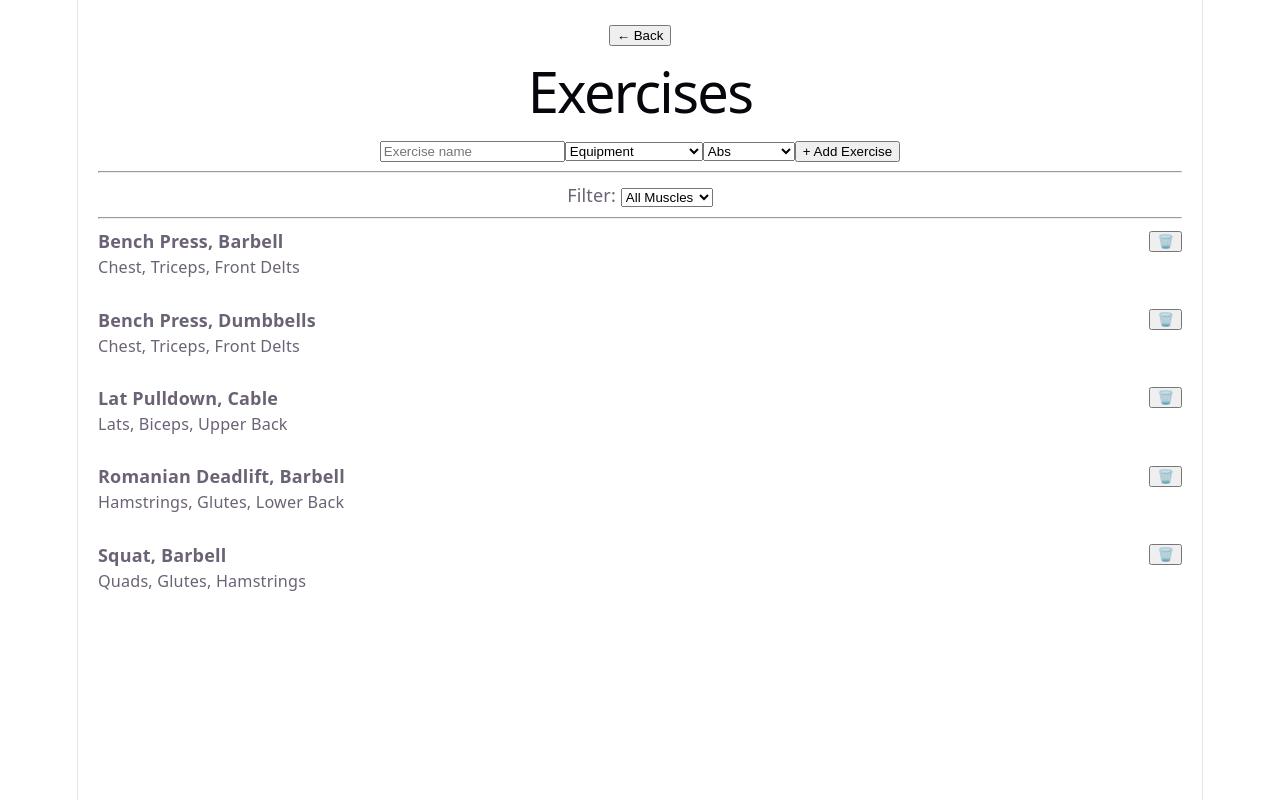
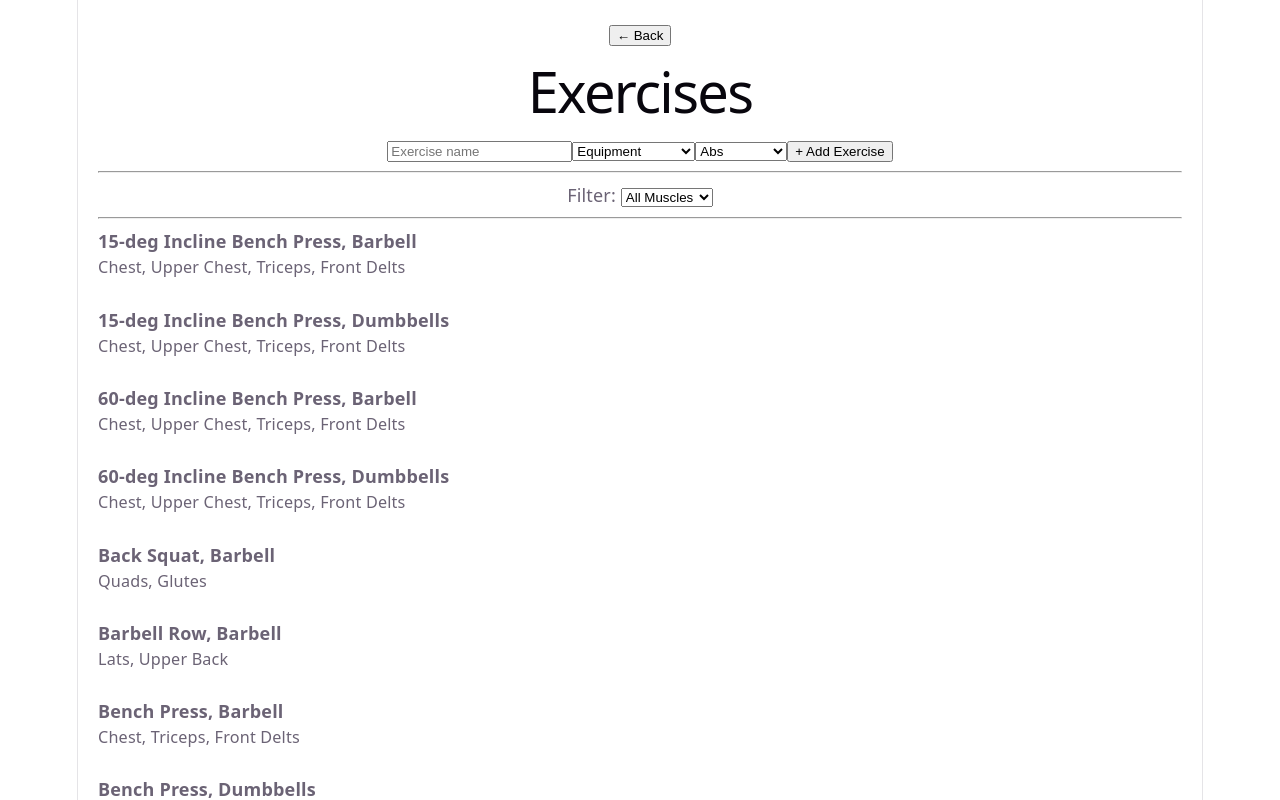
Before and after one commit to ihgold487/workout-app, a React (Vite) app: page / in a window 1280 px wide. Both pictures are taken after a click on the button "Manage Exercises". Shown: the top 800 px of the page. Built offline with nearby package versions, Linux system fonts and the light colour scheme.

Commit message:
Expand exercise library and improve seed migration behavior

```diff
--- a/src/App.jsx
+++ b/src/App.jsx
@@ -7,7 +7,7 @@ import ExerciseView from "./components/ExerciseView"
 
 // STORAGE VERSION
 const STORAGE_VERSION =
-  1
+  5
 
 const APP_VERSION =
   "0.15"
@@ -35,10 +35,7 @@ export default function App() {
     // STORAGE MIGRATIONS
     useEffect(() => {
 
-      if (
-        savedStorageVersion <
-        STORAGE_VERSION
-      ) {
+      if (savedStorageVersion < STORAGE_VERSION) {
 
         console.log(
           "Migrating storage:",
@@ -47,11 +44,12 @@ export default function App() {
           STORAGE_VERSION
         )
 
+        localStorage.removeItem("exerciseLibrary")
+        localStorage.removeItem("equipmentOptions")
+
         localStorage.setItem(
           "storageVersion",
-          JSON.stringify(
-            STORAGE_VERSION
-          )
+          JSON.stringify(STORAGE_VERSION)
         )
 
       }
@@ -240,23 +238,23 @@ export default function App() {
       const missingBuiltins =
         seedExercises.filter(
           seed =>
+
             !saved.some(
+
               ex =>
 
-                ex.name === seed.name
-
-                &&
-
-                ex.equipment?.[0]
-                ===
-                seed.equipment?.[0]
+                ex.id ===
+                seed.id
 
             )
         )
 
       return [
+
         ...saved,
+
         ...missingBuiltins
+
       ]
 
     })
--- a/src/components/ExerciseView.jsx
+++ b/src/components/ExerciseView.jsx
@@ -19,7 +19,7 @@ const muscleGroups = [
 
 import { useState } from "react"
 
-import { equipmentOptions } from "../data/seedExercises"
+import { equipmentOptions } from "../data/seedEquipment"
 
 export default function ExerciseView({
   exerciseLibrary,
@@ -317,28 +317,19 @@ export default function ExerciseView({
 
                     </div>
 
+                    {!exercise.builtin && (
                       <button
-
                         onClick={() =>
-
                           setExerciseLibrary(
-
                             exerciseLibrary.filter(
-                            e =>
-                              e.id
-                              !==
-                              exercise.id
+                              e => e.id !== exercise.id
                             )
-
                           )
-
                         }
-
                       >
-
                         🗑️
-
                       </button>
+                    )}
 
                   </div>
 
--- /dev/null
+++ b/src/data/seedEquipment.js
@@ -0,0 +1,18 @@
+// BUILT-IN EQUIPMENT LIBRARY
+
+export const equipmentOptions = [
+
+  "Barbell",
+  "Dumbbells",
+  "Cable",
+  "Machine",
+  "Bodyweight",
+  "EZ Curl Bar",
+  "Trap Bar",
+  "Smith Machine",
+  "Resistance Band",
+  "Landmine",
+  "Bench",
+  "Pullup Bar"
+
+]
--- a/src/data/seedExercises.js
+++ b/src/data/seedExercises.js
@@ -1,65 +1,79 @@
-// BUILT-IN EXERCISE LIBRARY
-
 export const seedExercises = [
 
-  {
-    id: 1,
-    name: "Bench Press",
-    equipment: ["Barbell"],
-    muscles: ["Chest","Triceps","Front Delts"],
-    builtin: true
-  },
+{  id: 1, name:"Bench Press", equipment:["Barbell"], muscles:["Chest","Triceps","Front Delts"], builtin: true },
+{  id: 2, name:"Bench Press", equipment:["Dumbbells"], muscles:["Chest","Triceps","Front Delts"], builtin: true },
+{  id: 3, name:"Incline Bench Press", equipment:["Barbell"], muscles:["Chest", "Upper Chest","Triceps","Front Delts"], builtin: true },
+{  id: 4, name:"Incline Bench Press", equipment:["Dumbbells"], muscles:["Chest", "Upper Chest","Triceps","Front Delts"], builtin: true },
+{  id: 5, name:"15-deg Incline Bench Press", equipment:["Barbell"], muscles:["Chest", "Upper Chest","Triceps","Front Delts"], builtin: true },
+{  id: 6, name:"15-deg Incline Bench Press", equipment:["Dumbbells"], muscles:["Chest", "Upper Chest","Triceps","Front Delts"], builtin: true },
+{  id: 7, name:"60-deg Incline Bench Press", equipment:["Barbell"], muscles:["Chest", "Upper Chest","Triceps","Front Delts"], builtin: true },
+{  id: 8, name:"60-deg Incline Bench Press", equipment:["Dumbbells"], muscles:["Chest", "Upper Chest","Triceps","Front Delts"], builtin: true },
+{  id: 9, name:"Decline Bench Press", equipment:["Barbell"], muscles:["Chest", "Lower Chest","Triceps","Front Delts"], builtin: true },
+{  id: 10, name:"Decline Bench Press", equipment:["Dumbbells"], muscles:["Chest", "Lower Chest","Triceps","Front Delts"], builtin: true },
+{  id: 11, name:"Chest Fly", equipment:["Cable"], muscles:["Chest"], builtin: true },
+{  id: 12, name:"Chest Fly", equipment:["Dumbbells"], muscles:["Chest"], builtin: true },
+{  id: 13, name:"Incline Chest Fly", equipment:["Dumbbells"], muscles:["Chest", "Upper Chest"], builtin: true },
+{  id: 14, name:"Decline Chest Fly", equipment:["Dumbbells"], muscles:["Chest", "Lower Chest"], builtin: true },
+{  id: 15, name:"Pushup", equipment:["Bodyweight"], muscles:["Chest","Triceps"], builtin: true },
 
-  {
-    id: 2,
-    name: "Bench Press",
-    equipment: ["Dumbbells"],
-    muscles: ["Chest","Triceps","Front Delts"],
-    builtin: true
-  },
+{  id: 16, name:"Overhead Press", equipment:["Barbell"], muscles:["Front Delts","Triceps"], builtin: true },
+{  id: 17, name:"Shoulder Press", equipment:["Dumbbells"], muscles:["Front Delts","Triceps"], builtin: true },
+{  id: 18, name:"Lateral Raise", equipment:["Dumbbells"], muscles:["Side Delts"], builtin: true },
+{  id: 19, name:"Lateral Raise", equipment:["Cable"], muscles:["Side Delts"], builtin: true },
+{  id: 20, name:"Rear Delt Fly", equipment:["Dumbbells"], muscles:["Rear Delts","Upper Back"], builtin: true },
+{  id: 21, name:"Rear Delt Fly", equipment:["Cable"], muscles:["Rear Delts","Upper Back"], builtin: true },
+{  id: 22, name:"Face Pull", equipment:["Cable"], muscles:["Rear Delts","Upper Back"], builtin: true },
 
-  {
-    id: 3,
-    name: "Squat",
-    equipment: ["Barbell"],
-    muscles: ["Quads","Glutes","Hamstrings"],
-    builtin: true
-  },
+{  id: 23, name:"Barbell Row", equipment:["Barbell"], muscles:["Lats","Upper Back"], builtin: true },
+{  id: 24, name:"One Arm Row", equipment:["Dumbbells"], muscles:["Lats","Upper Back"], builtin: true },
+{  id: 25, name:"One Arm High Row", equipment:["Dumbbells"], muscles:["Lats","Upper Back"], builtin: true },
+{  id: 26, name:"Seated Cable Row", equipment:["Cable"], muscles:["Upper Back", "Lats"], builtin: true },
+{  id: 27, name:"Seated Cable Row, Wide Grip", equipment:["Cable"], muscles:["Upper Back", "Lats"], builtin: true },
+{  id: 28, name:"Seated Cable Row, Wide Neutral Grip", equipment:["Cable"], muscles:["Upper Back", "Lats"], builtin: true },
+{  id: 29, name:"Seated Cable Row, Supinated Grip", equipment:["Cable"], muscles:["Upper Back", "Lats"], builtin: true },
+{  id: 30, name:"Lat Pulldown", equipment:["Cable"], muscles:["Lats","Biceps"], builtin: true },
+{  id: 31, name:"Lat Pulldown, Wide Grip", equipment:["Cable"], muscles:["Lats","Biceps"], builtin: true },
+{  id: 32, name:"Lat Pulldown, Wide Neutral Grip", equipment:["Cable"], muscles:["Lats","Biceps"], builtin: true },
+{  id: 33, name:"Lat Pulldown, Narrow Grip", equipment:["Cable"], muscles:["Lats","Biceps"], builtin: true },
+{  id: 34, name:"Lat Pulldown, Supinated Grip", equipment:["Cable"], muscles:["Lats","Biceps"], builtin: true },
+{  id: 35, name:"Pullup", equipment:["Bodyweight"], muscles:["Lats","Biceps"], builtin: true },
+{  id: 36, name:"Chinup", equipment:["Bodyweight"], muscles:["Lats","Biceps"], builtin: true },
+{  id: 37, name:"Shrug", equipment:["Barbell"], muscles:["Upper Traps"], builtin: true },
+{  id: 38, name:"Shrug", equipment:["Dumbbells"], muscles:["Upper Traps"], builtin: true },
 
-  {
-    id: 4,
-    name: "Lat Pulldown",
-    equipment: ["Cable"],
-    muscles: ["Lats","Biceps","Upper Back"],
-    builtin: true
-  },
+{  id: 39, name:"Curl", equipment:["Barbell"], muscles:["Biceps"], builtin: true },
+{  id: 40, name:"Curl", equipment:["Dumbbells"], muscles:["Biceps"], builtin: true },
+{  id: 41, name:"Hammer Curl", equipment:["Dumbbells"], muscles:["Biceps","Forearms"], builtin: true },
+{  id: 42, name:"Cable Curl", equipment:["Cable"], muscles:["Biceps"], builtin: true },
 
-  {
-    id: 5,
-    name: "Romanian Deadlift",
-    equipment: ["Barbell"],
-    muscles: ["Hamstrings","Glutes","Lower Back"],
-    builtin: true
-  }
+{  id: 43, name:"Skull Crusher", equipment:["EZ Curl Bar"], muscles:["Triceps"], builtin: true },
+{  id: 44, name:"Tricep Pushdown", equipment:["Cable"], muscles:["Triceps"], builtin: true },
+{  id: 45, name:"Overhead Tricep Extension", equipment:["Cable"], muscles:["Triceps"], builtin: true },
+
+{  id: 46, name:"Back Squat", equipment:["Barbell"], muscles:["Quads","Glutes"], builtin: true },
+{  id: 47, name:"Front Squat", equipment:["Barbell"], muscles:["Quads","Glutes"], builtin: true },
+{  id: 48, name:"Goblet Squat", equipment:["Dumbbells"], muscles:["Quads","Glutes"], builtin: true },
+{  id: 49, name:"Walking Lunge", equipment:["Dumbbells"], muscles:["Quads","Glutes"], builtin: true },
+{  id: 50, name:"Bulgarian Split Squat", equipment:["Dumbbells"], muscles:["Quads","Glutes"], builtin: true },
+{  id: 51, name:"Step Up", equipment:["Dumbbells"], muscles:["Glutes","Quads"], builtin: true },
+
+{  id: 52, name:"Deadlift", equipment:["Barbell"], muscles:["Hamstrings","Glutes","Upper Back"], builtin: true },
+{  id: 53, name:"Romanian Deadlift", equipment:["Barbell"], muscles:["Hamstrings","Glutes"], builtin: true },
+{  id: 54, name:"Romanian Deadlift", equipment:["Dumbbells"], muscles:["Hamstrings","Glutes"], builtin: true },
+{  id: 55, name:"Hip Thrust", equipment:["Barbell"], muscles:["Glutes"], builtin: true },
+{  id: 56, name:"Glute Bridge", equipment:["Bodyweight"], muscles:["Glutes"], builtin: true },
+
+{  id: 57, name:"Standing Calf Raise", equipment:["Bodyweight"], muscles:["Calves"], builtin: true },
+{  id: 58, name:"Standing Calf Raise", equipment:["Dumbbells"], muscles:["Calves"], builtin: true },
+
+{  id: 59, name:"Leg Curl", equipment:["Machine"], muscles:["Hamstrings"], builtin: true },
+{  id: 60, name:"Leg Extension", equipment:["Machine"], muscles:["Quads"], builtin: true },
+
+{  id: 61, name:"Crunch", equipment:["Bodyweight"], muscles:["Abs"], builtin: true },
+{  id: 62, name:"Twist Crunch", equipment:["Bodyweight"], muscles:["Abs"], builtin: true },
+{  id: 63, name:"Plank", equipment:["Bodyweight"], muscles:["Abs"], builtin: true },
+{  id: 64, name:"Crunch", equipment:["Cable"], muscles:["Abs"], builtin: true },
+{  id: 65, name:"Twist Crunch", equipment:["Cable"], muscles:["Abs"], builtin: true },
+{  id: 66, name:"Hanging Knee Raise", equipment:["Bodyweight"], muscles:["Abs","Hip Flexors"], builtin: true }
 
 ]
-
-export const equipmentOptions = [
-
-  "Barbell",
-  "Dumbbells",
-  "Cable",
-  "Machine",
-  "Bodyweight",
-  "EZ Curl Bar",
-  "Trap Bar",
-  "Smith Machine",
-  "Resistance Band",
-  "Kettlebell",
-  "Suspension Trainer",
-  "Medicine Ball",
-  "Landmine",
-  "Bench",
-  "Pullup Bar"
-
-]
```
Lines whose indentation alone changed are shown as unchanged.
